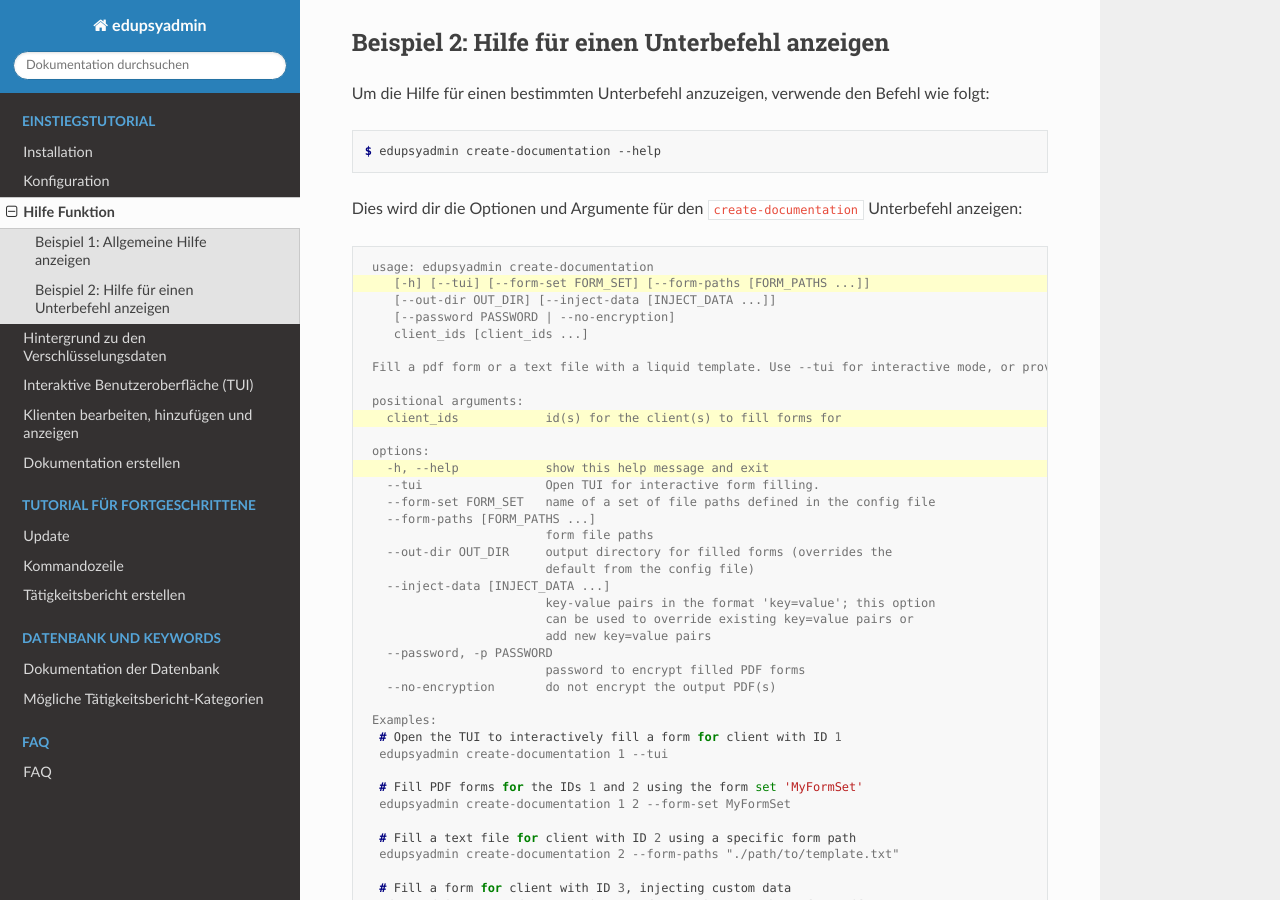
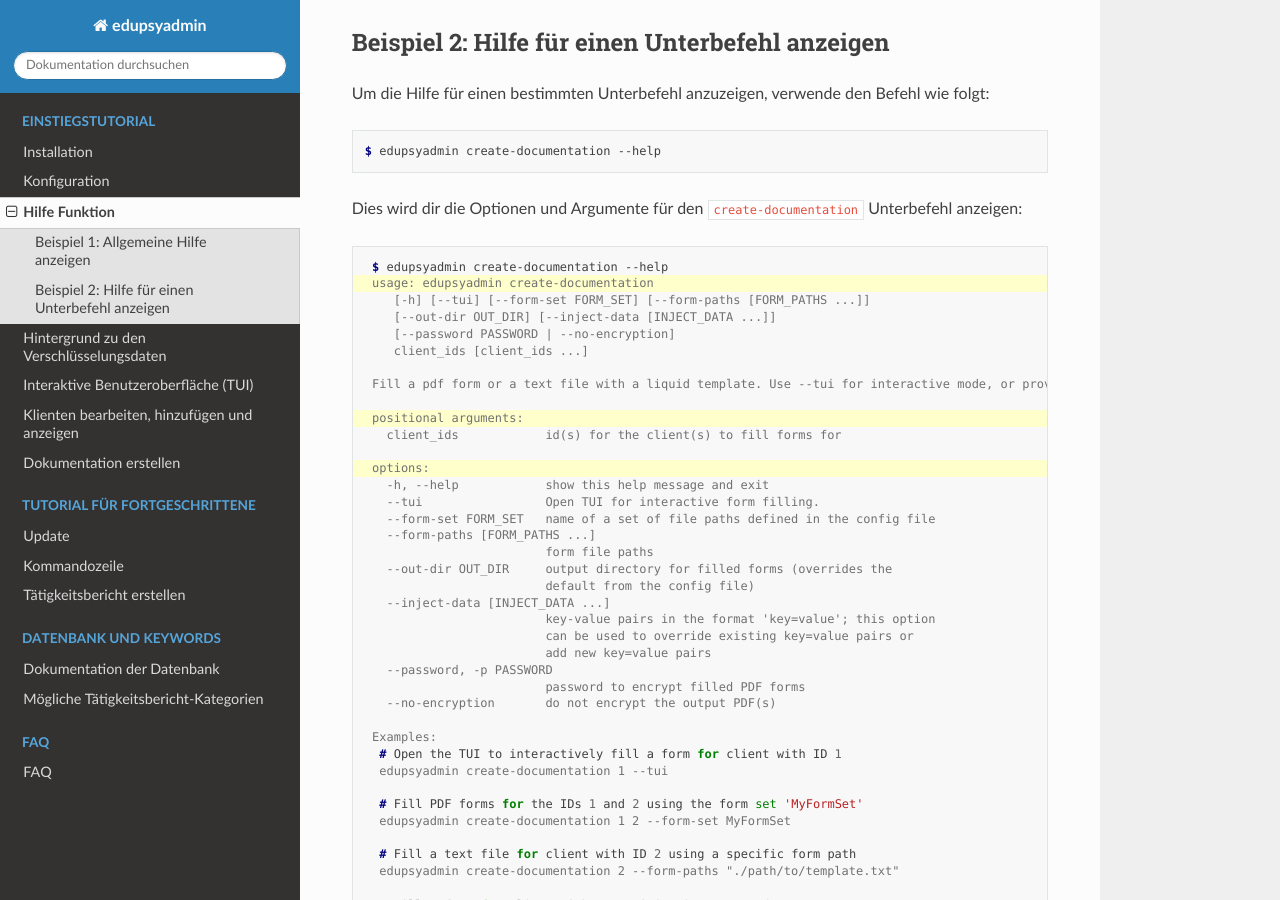
Before and after one commit to LKirst/edupsyadmin, a Sphinx documentation site: the page built from docs/tutorial/helpfunction.rst, in a window 1280 px wide and 900 px high, scrolled down 1125 px. Built offline with Sphinx 7.4.7 and the Read the Docs theme 3.1.0, drawn with Linux system fonts in a browser that asks for light colours.

Commit message:
docs(tutorial): add missing command in documentation

```diff
--- a/docs/tutorial/helpfunction.rst
+++ b/docs/tutorial/helpfunction.rst
@@ -73,6 +73,7 @@ Unterbefehl anzeigen:
 .. code-block:: console
    :emphasize-lines: 2,10,13
 
+    $ edupsyadmin create-documentation --help
     usage: edupsyadmin create-documentation
        [-h] [--tui] [--form-set FORM_SET] [--form-paths [FORM_PATHS ...]]
        [--out-dir OUT_DIR] [--inject-data [INJECT_DATA ...]]
```
